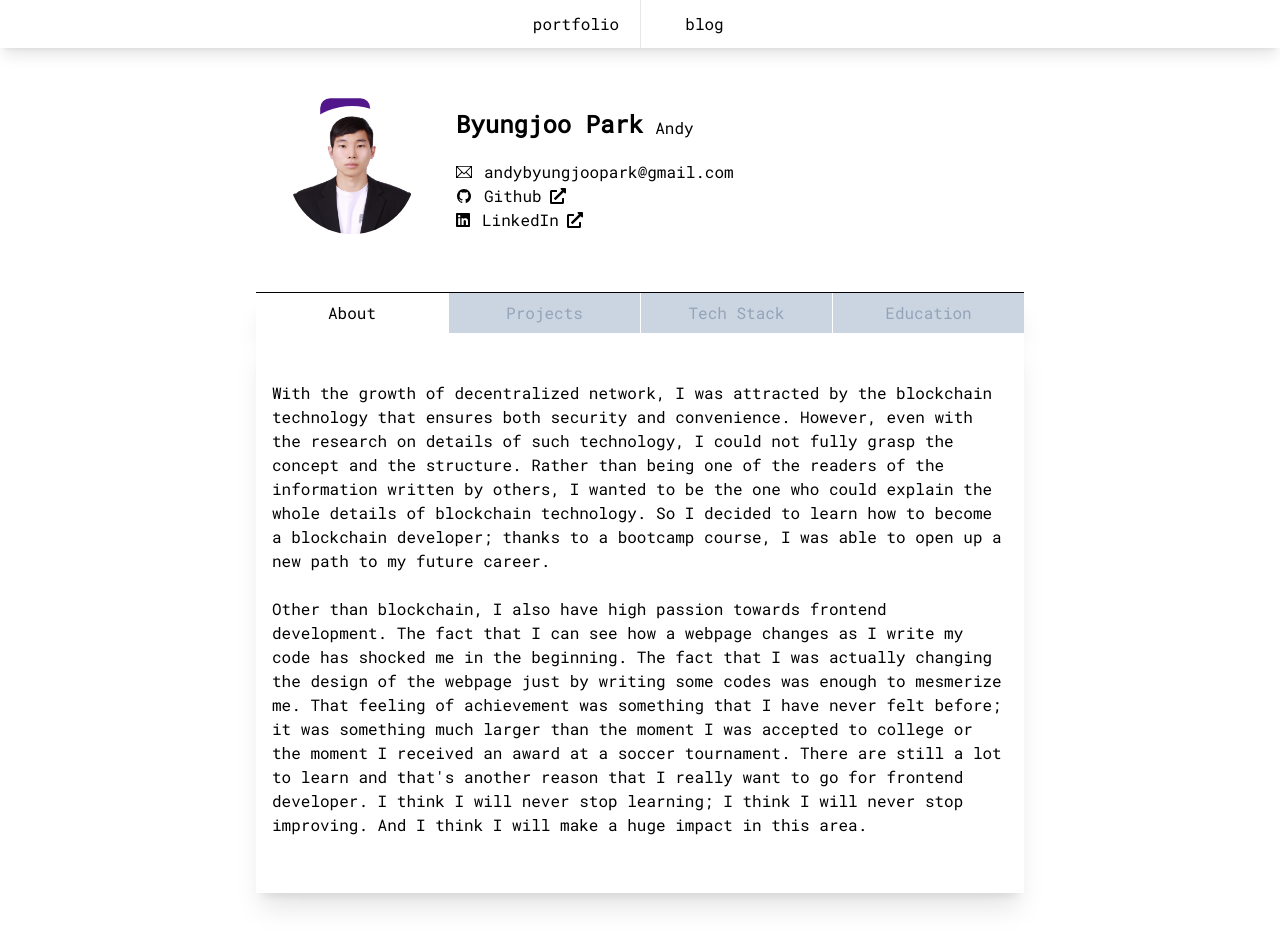
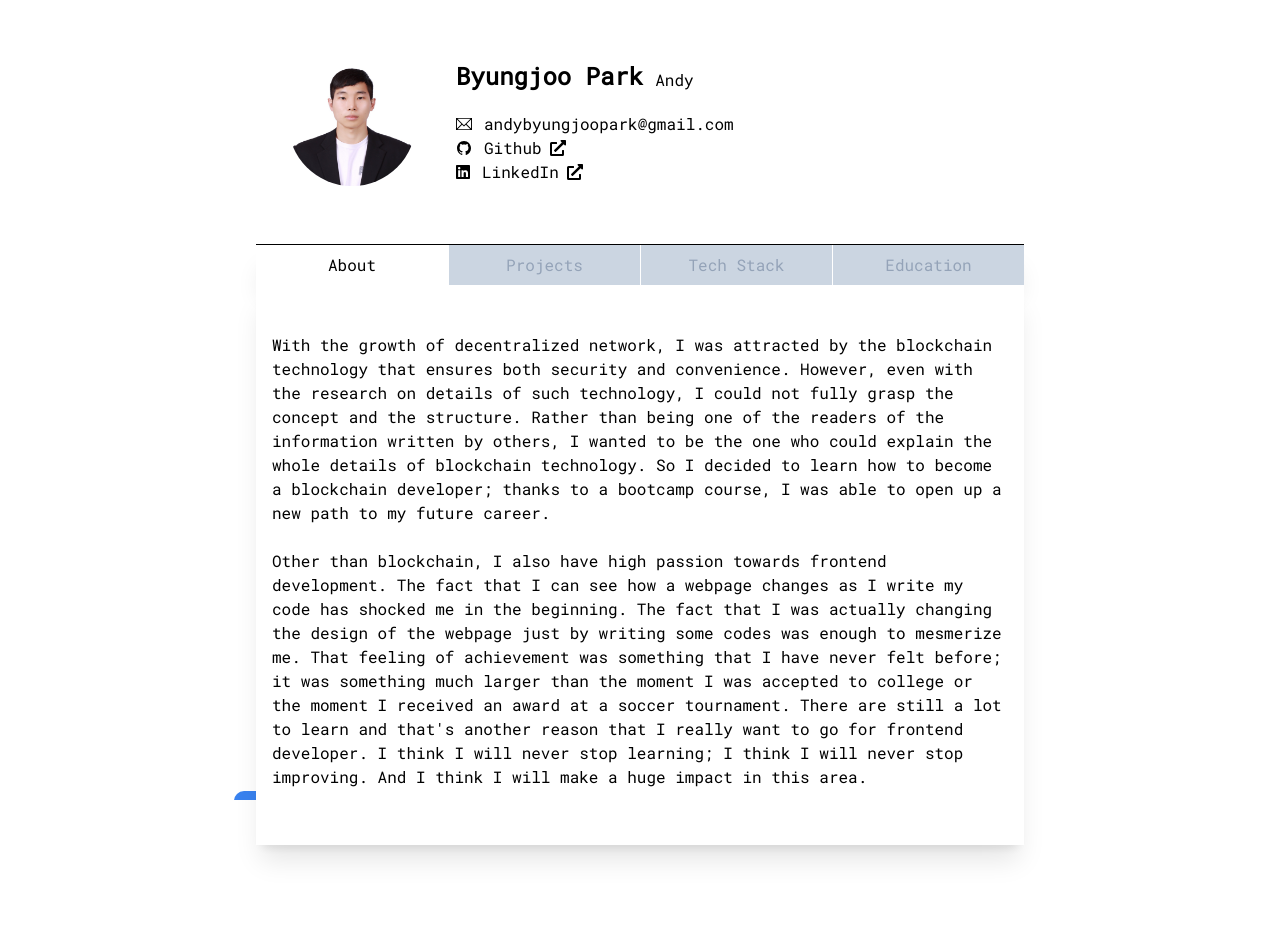
Before and after one commit to byungjoo0806/portfolio, a React (Create React App) app: page / in a window 1280 px wide. Shown: the top 946 px of the page. After the commit the page ends 925 px from the top, so only its background shows below. Built offline with nearby package versions, Linux system fonts and the light colour scheme.

Commit message:
top menu bar removed; still fixing

```diff
--- a/src/pages/Home.tsx
+++ b/src/pages/Home.tsx
@@ -2,7 +2,7 @@ import React from 'react';
 import Profile from '../contents/profile/Profile';
 import MainInfo from '../contents/main-info/MainInfo';
 import FallingBlocks from '../components/FallingBlocks';
-import TopMenu from '../components/TopMenu';
+// import TopMenu from '../components/TopMenu';
 // import Intro from '../contents/intro/Intro';
 
 type Props = {}
@@ -12,7 +12,7 @@ const Home = (props: Props) => {
     <div className='w-full flex flex-col justify-center items-center'>
       <FallingBlocks />
       {/* <Intro /> */}
-      <TopMenu />
+      {/* <TopMenu /> */}
       <div className='w-full h-screen flex flex-col items-center'>
         <Profile />
         <MainInfo />
```
